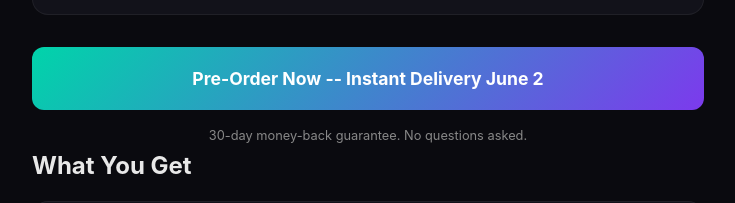
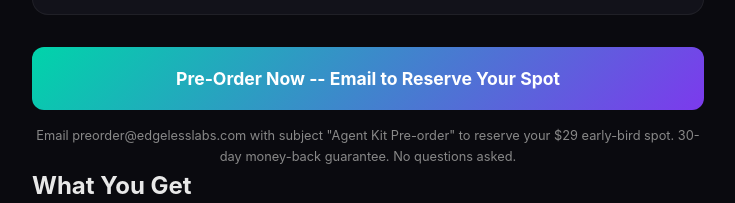
Before and after one commit to thedavidmurray/edgeless-landing, a website: page index.html in a window 1280 px wide. Shown: the part 588-791 px from the top of the page, without its empty margins (272-1007 px from the left). Drawn offline with Linux system fonts and the light colour scheme.

Commit message:
update CTA to mailto for early-bird reservations

```diff
--- a/index.html
+++ b/index.html
@@ -68,10 +68,10 @@ h1{font-size:2.8rem}
 <div class="urgency">\26A0 41 spots left at this price</div>
 </div>
 
-<a href="#preorder" class="cta-button">Pre-Order Now -- Instant Delivery June 2</a>
+<a href="mailto:preorder@edgelesslabs.com?subject=Agent%20Kit%20Pre-order%20-%20$29%20Early-bird" class="cta-button">Pre-Order Now -- Email to Reserve Your Spot</a>
 
 <p class="guarantee">
-  30-day money-back guarantee. No questions asked.
+  Email preorder@edgelesslabs.com with subject "Agent Kit Pre-order" to reserve your $29 early-bird spot. 30-day money-back guarantee. No questions asked.
 </p>
 
 <div class="section">
@@ -146,10 +146,10 @@ h1{font-size:2.8rem}
 <div class="urgency">\26A0 41 spots left</div>
 </div>
 
-<a href="#preorder" class="cta-button" style="margin-bottom:1rem">Pre-Order Now -- $29</a>
+<a href="mailto:preorder@edgelesslabs.com?subject=Agent%20Kit%20Pre-order%20-%20$29%20Early-bird" class="cta-button" style="margin-bottom:1rem">Pre-Order Now -- $29</a>
 
 <p class="guarantee">
-  30-day money-back guarantee. No questions asked.
+  Email preorder@edgelesslabs.com with subject "Agent Kit Pre-order" to reserve your $29 early-bird spot. 30-day money-back guarantee. No questions asked.
 </p>
 
 <div class="footer">
```
